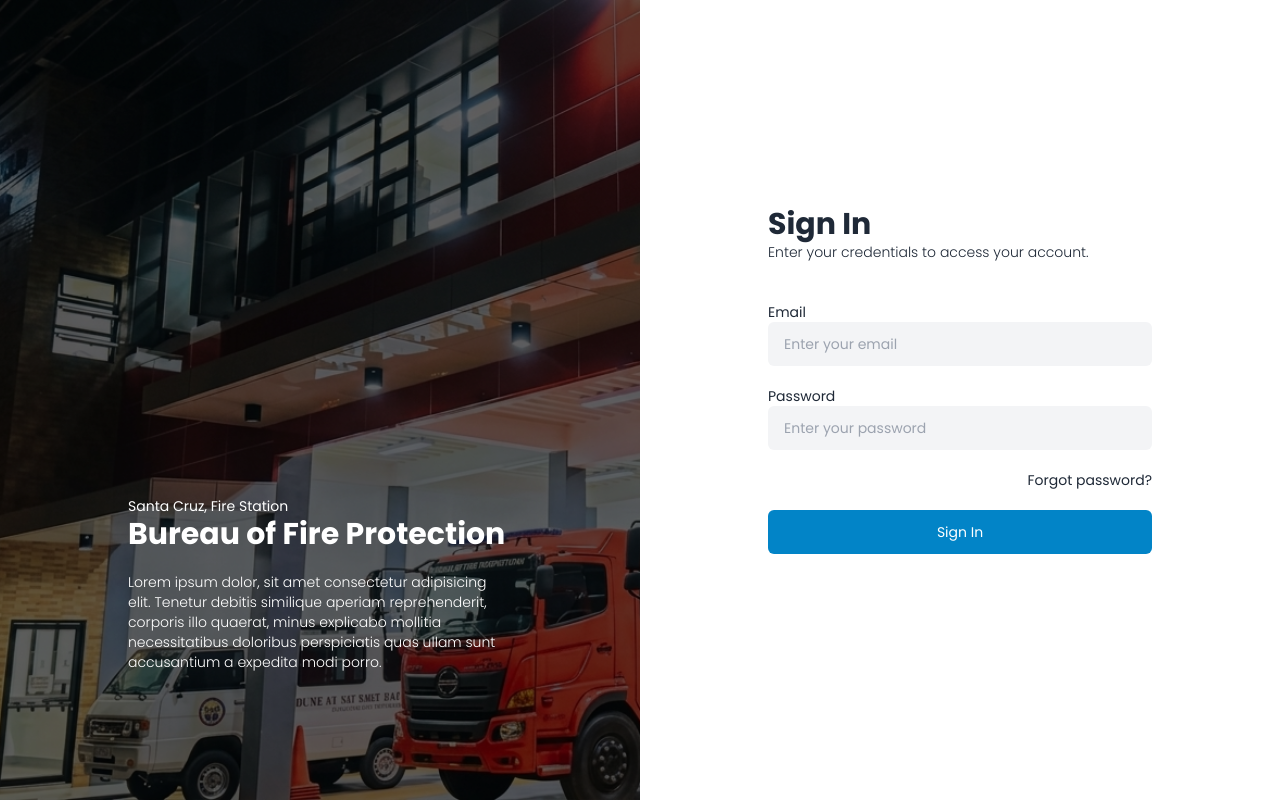
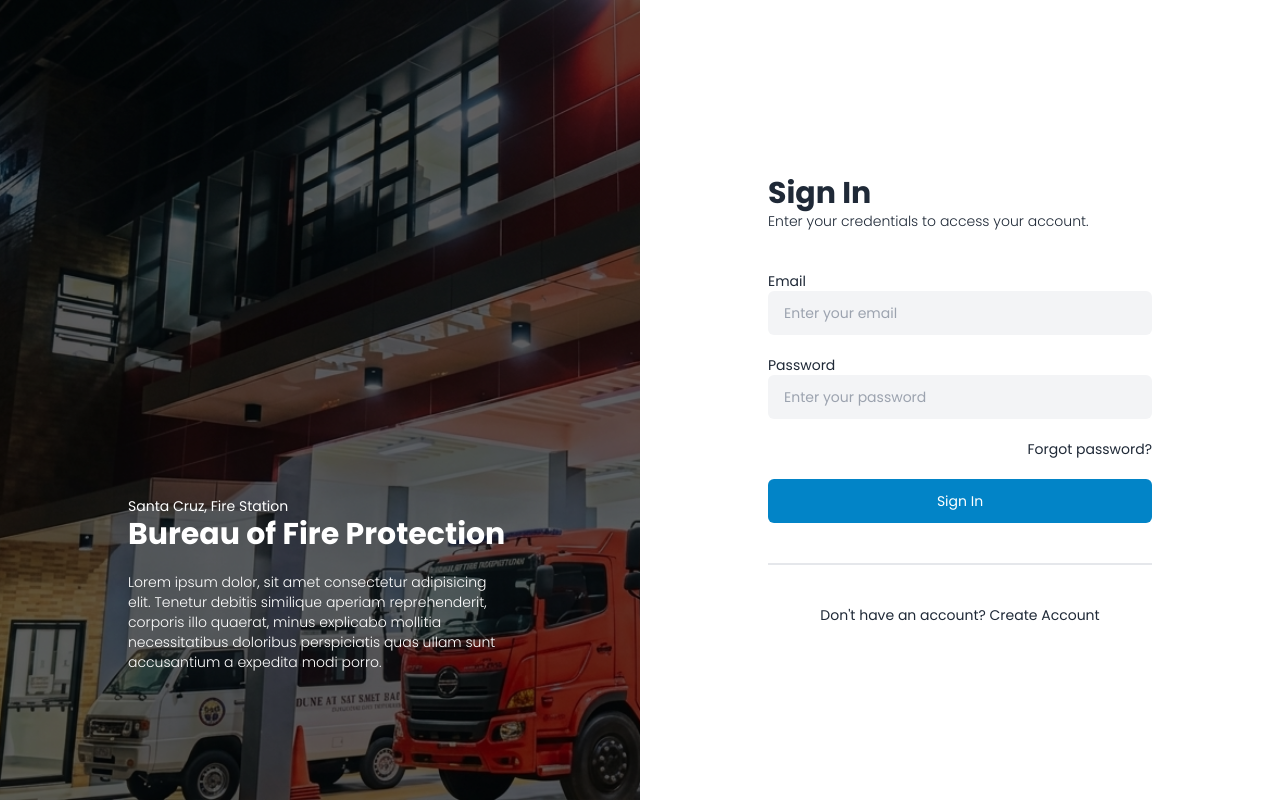
Before and after one commit to coliks/bureau, a Flask app: page /login in a window 1280 px wide. Run offline with Flask 3, Linux system fonts and the light colour scheme; style sheets or scripts are compiled from the project's sources; some web fonts are replaced.

Commit message:
Finished login page UI

```diff
--- a/website/templates/auth/login.html
+++ b/website/templates/auth/login.html
@@ -16,15 +16,19 @@
             </div>
             <div class="flex flex-col">
                 <label for="" class="text-sm">Password</label>
-                <input type="text" placeholder="Enter your password" class="text-sm p-4 py-3 rounded-md bg-gray-100">
+                <input type="password" placeholder="Enter your password" class="text-sm p-4 py-3 rounded-md bg-gray-100">
             </div>
             <div class="flex items-center justify-end">
-                <span class="text-sm">Forgot password?</span>
+                <span class="text-sm hover:cursor-pointer hover:underline hover:text-blue-600">Forgot password?</span>
             </div>
             <button class="text-sm flex items-center justify-center bg-sky-600 text-white p-3 rounded-md">
                 Sign In
             </button>
         </form>
+        <div class="border w-full mb-10"></div>
+        <div class="flex items-center justify-center w-full">
+            <p class="text-sm">Don't have an account? <a href="" class="hover:underline hover:text-blue-600">Create Account</a></p>
+        </div>
     </div>
 </div>
 {% endblock %} {% block extra_scripts %} {% endblock %}
```
Also changed, not shown: package-lock.json.
